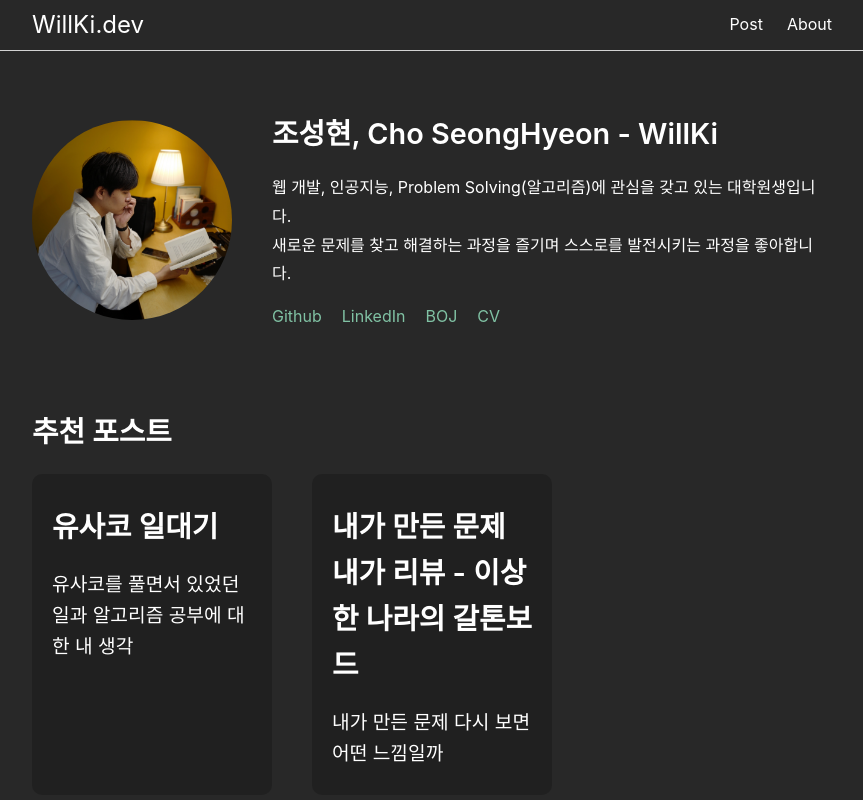
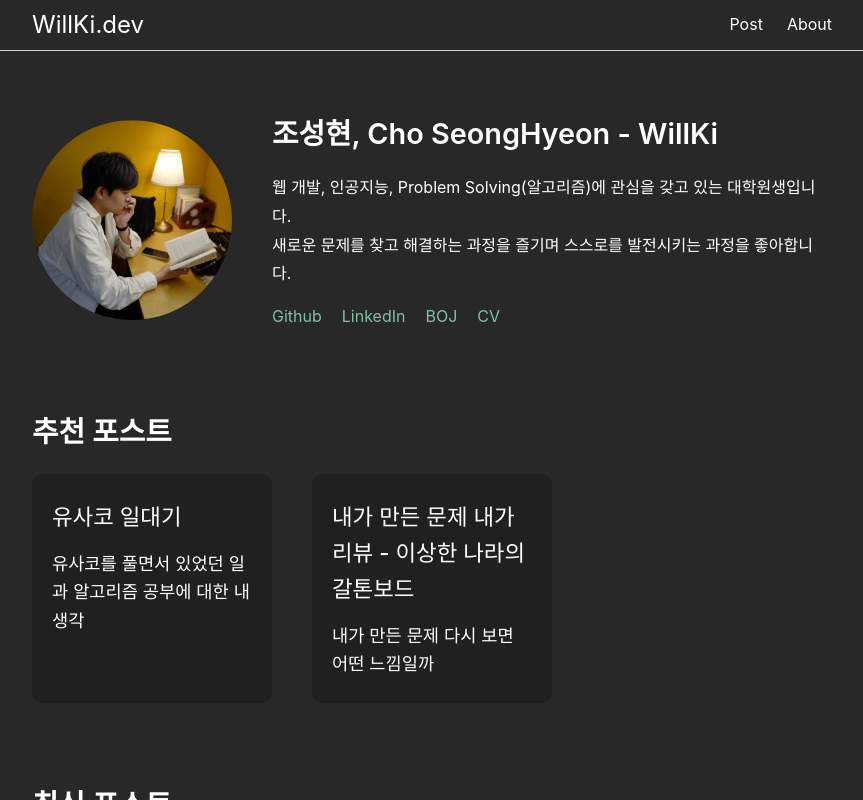
Before and after one commit to st42597/my-web, a React (Create React App) app in the folder client/: page / in a window 1280 px wide. Shown: the whole page, without its empty margins (208-1071 px from the left). Built offline with nearby package versions, Linux system fonts and the light colour scheme.

Commit message:
style: fix home page postlist font size

```diff
--- a/client/src/router/pages/home.css
+++ b/client/src/router/pages/home.css
@@ -65,6 +65,16 @@
   background-color: rgb(24, 24, 24);
 }
 
+.home-postlist-container h1 {
+  font-size: 1.4rem;
+  font-weight: 550;
+}
+
+.home-postlist-container h2 {
+  font-size: 1.1rem;
+  font-weight: 400;
+}
+
 @media (max-width: 768px) {
   .home-profile-img {
     display: none;
```
